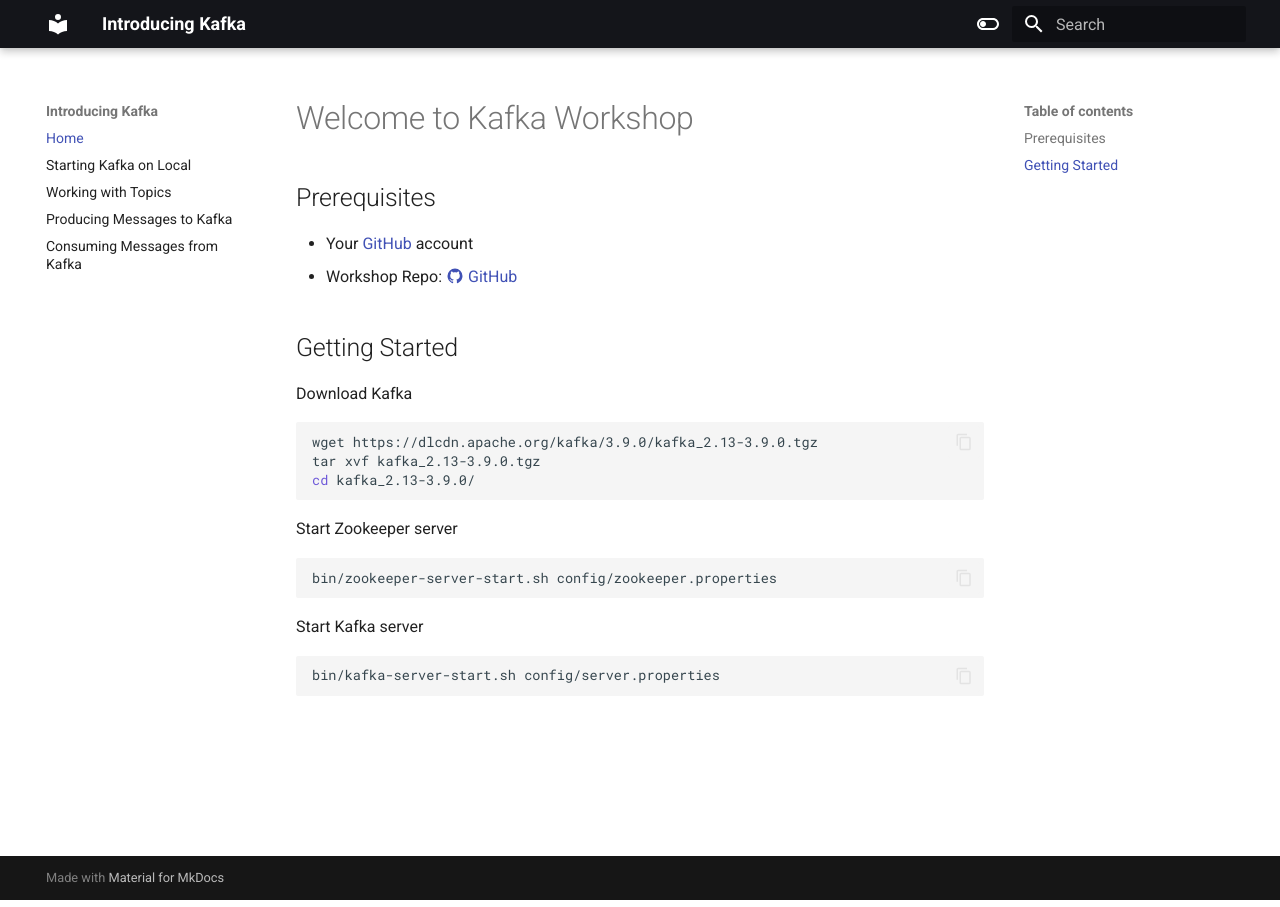
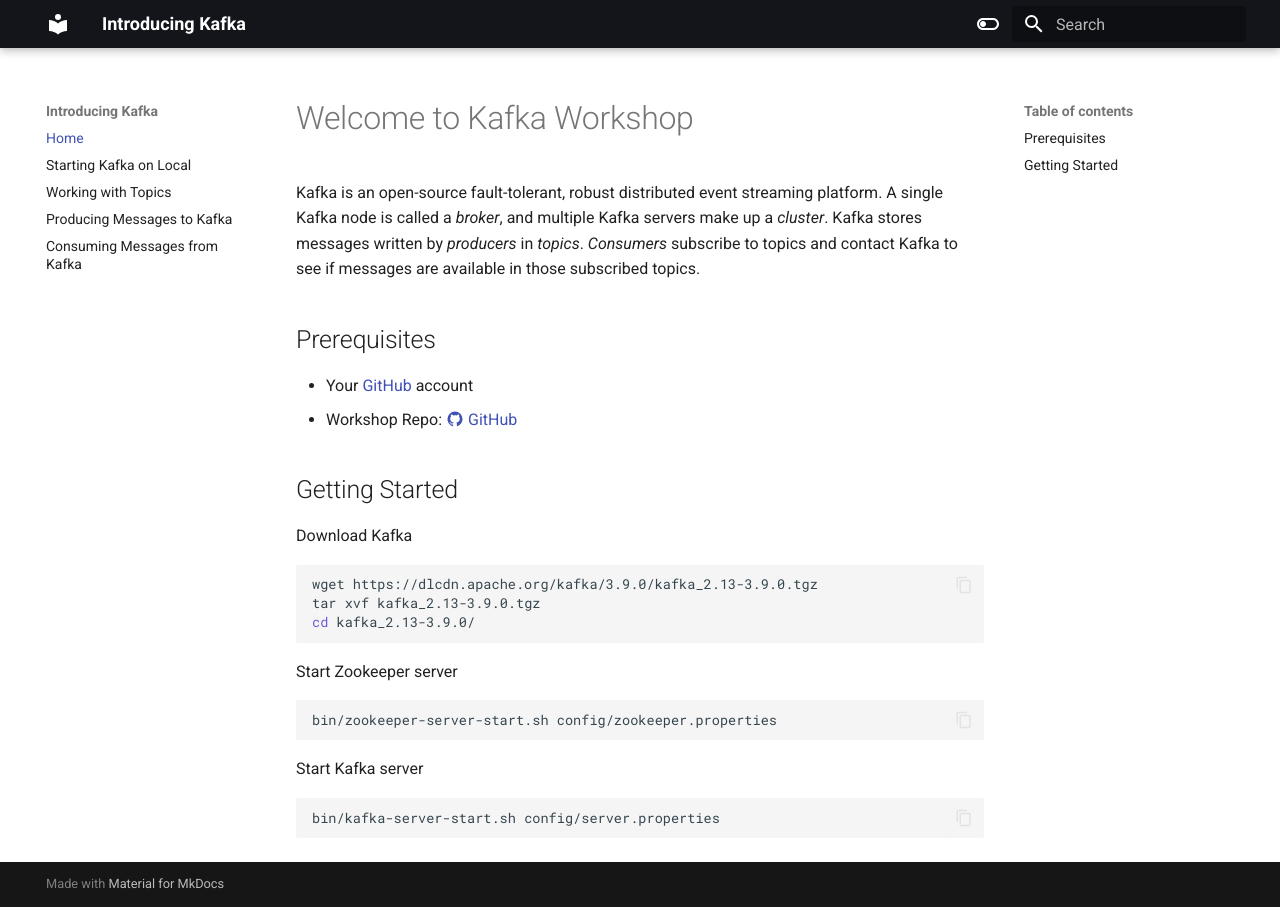
Before and after one commit to zkan/introducing-kafka, an MkDocs documentation site: the page built from docs/index.md, in a window 1280 px wide. Built offline with MkDocs 1.6.1 and Material for MkDocs 9.7.7, drawn with Linux system fonts in a browser that asks for light colours.

Commit message:
Describe Kafka

```diff
--- a/docs/index.md
+++ b/docs/index.md
@@ -1,4 +1,10 @@
 # Welcome to Kafka Workshop
+
+Kafka is an open-source fault-tolerant, robust distributed event streaming
+platform. A single Kafka node is called a *broker*, and multiple Kafka servers
+make up a *cluster*. Kafka stores messages written by *producers* in *topics*.
+*Consumers* subscribe to topics and contact Kafka to see if messages are
+available in those subscribed topics.
 
 ## Prerequisites
 
```
